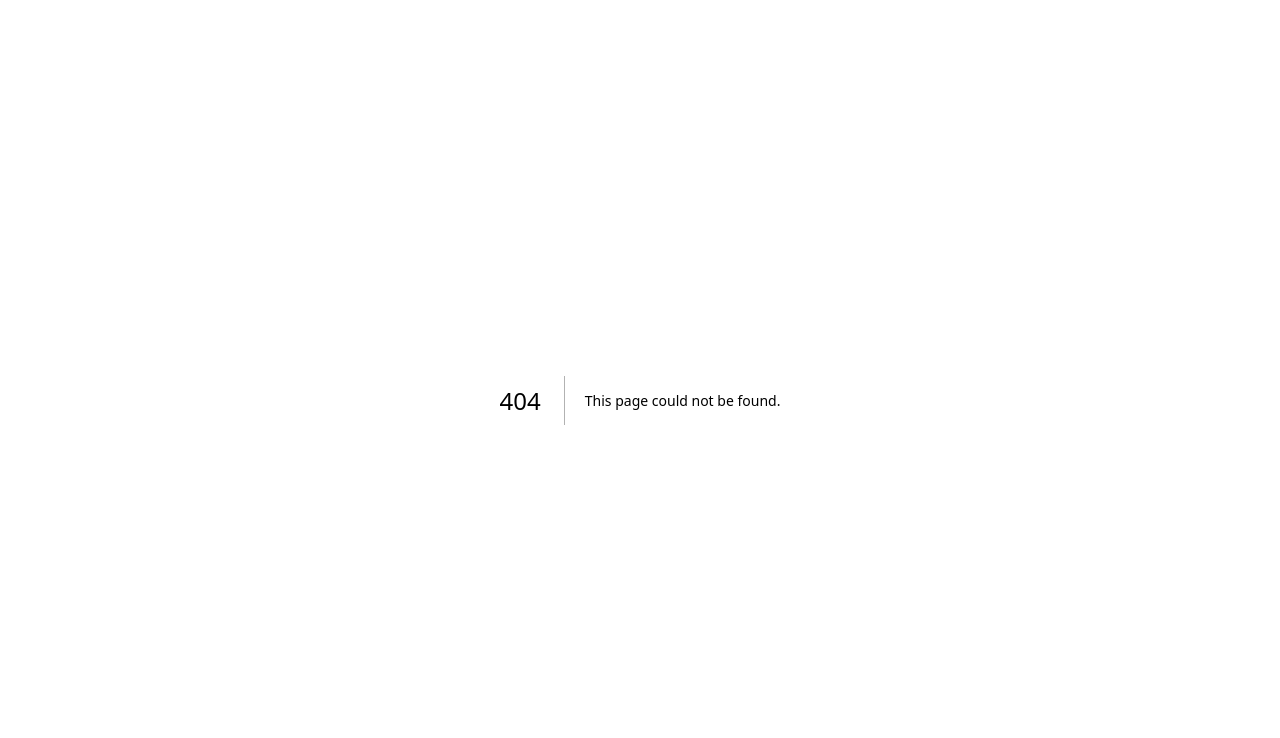
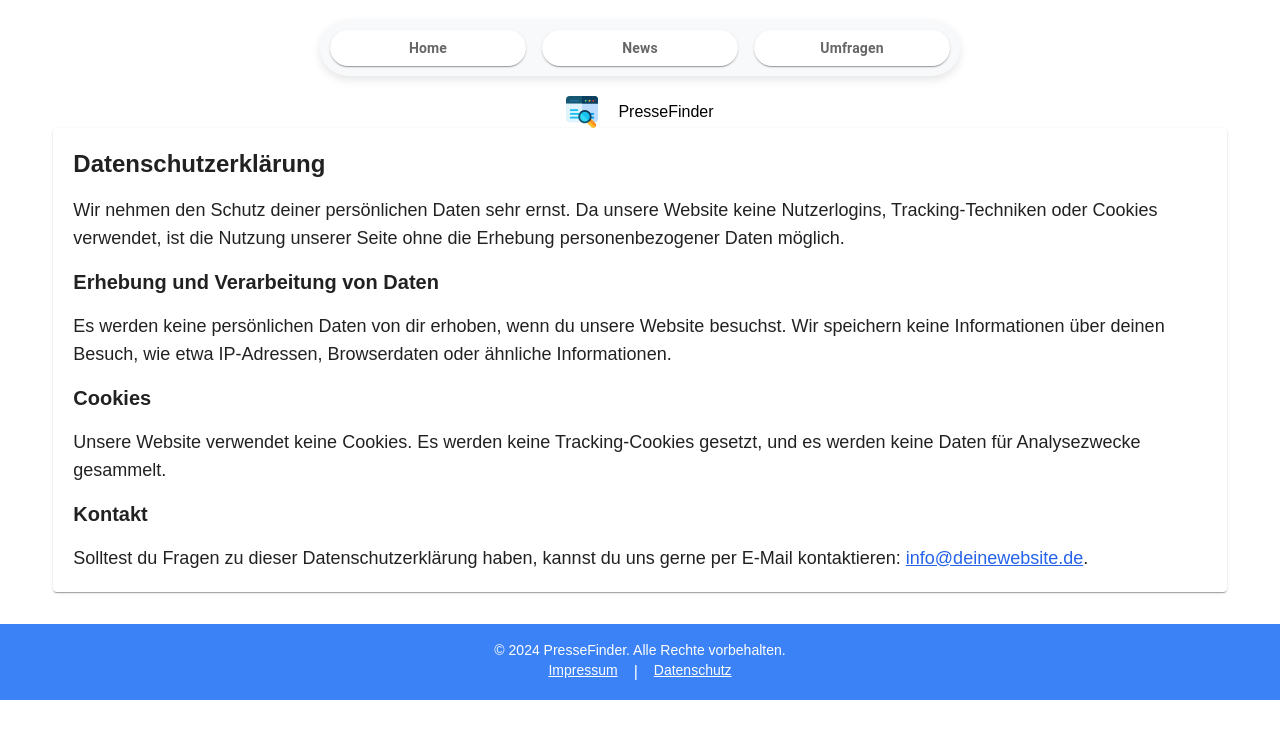
Before and after one commit to Davide131297/new-pressemitteilungen-next, a Next.js app: page /datenschutz in a window 1280 px wide. Before the commit this address had no page. Shown: the top 738 px of the page. Built offline with nearby package versions, Linux system fonts and the light colour scheme.

Commit message:
example datenschutz

```diff
--- /dev/null
+++ b/app/datenschutz/page.tsx
@@ -0,0 +1,59 @@
+'use client';
+
+import React from 'react';
+import Paper from '@mui/material/Paper';
+import Header from '@/components/header';
+import Footer from '@/components/footer';
+
+const Datenschutz: React.FC = () => {
+  return (
+    <>
+      <Header />
+      <Paper className="w-11/12 mx-auto bg-transparent p-5">
+        <div className="text-left space-y-4">
+          <h4 className="text-2xl font-bold">Datenschutzerklärung</h4>
+
+          <p className="text-lg">
+            Wir nehmen den Schutz deiner persönlichen Daten sehr ernst. Da
+            unsere Website keine Nutzerlogins, Tracking-Techniken oder Cookies
+            verwendet, ist die Nutzung unserer Seite ohne die Erhebung
+            personenbezogener Daten möglich.
+          </p>
+
+          <h5 className="text-xl font-semibold">
+            Erhebung und Verarbeitung von Daten
+          </h5>
+          <p className="text-lg">
+            Es werden keine persönlichen Daten von dir erhoben, wenn du unsere
+            Website besuchst. Wir speichern keine Informationen über deinen
+            Besuch, wie etwa IP-Adressen, Browserdaten oder ähnliche
+            Informationen.
+          </p>
+
+          <h5 className="text-xl font-semibold">Cookies</h5>
+          <p className="text-lg">
+            Unsere Website verwendet keine Cookies. Es werden keine
+            Tracking-Cookies gesetzt, und es werden keine Daten für
+            Analysezwecke gesammelt.
+          </p>
+
+          <h5 className="text-xl font-semibold">Kontakt</h5>
+          <p className="text-lg">
+            Solltest du Fragen zu dieser Datenschutzerklärung haben, kannst du
+            uns gerne per E-Mail kontaktieren:{' '}
+            <a
+              href="mailto:info@deinewebsite.de"
+              className="text-blue-600 underline"
+            >
+              info@deinewebsite.de
+            </a>
+            .
+          </p>
+        </div>
+      </Paper>
+      <Footer />
+    </>
+  );
+};
+
+export default Datenschutz;
--- /dev/null
+++ b/app/impressum/page.tsx
@@ -0,0 +1,55 @@
+'use client';
+
+import React from 'react';
+import Paper from '@mui/material/Paper';
+import Header from '@/components/header';
+import Footer from '@/components/footer';
+
+const Impressum: React.FC = () => {
+  return (
+    <>
+      <Header />
+      <Paper className="w-11/12 mx-auto bg-transparent p-5">
+        <div className="text-left space-y-4">
+          <h4 className="text-2xl font-bold">Impressum</h4>
+
+          <h5 className="text-xl font-semibold">Diensteanbieter</h5>
+          <p className="text-lg">
+            <strong>{/* Dein Name */} Max Mustermann</strong>
+            <br />
+            {/* Deine Straße */} Musterstraße 1<br />
+            {/* Deine Postleitzahl und Stadt */} 12345 Musterstadt
+            <br />
+            {/* Dein Land */} Deutschland
+          </p>
+
+          <h5 className="text-xl font-semibold">
+            Inhaltlich Verantwortlicher i.S.d. §18 Abs. 2 MStV
+          </h5>
+          <p className="text-lg">
+            <strong>{/* Dein Name */} Max Mustermann</strong>
+          </p>
+
+          <h5 className="text-xl font-semibold">Online-Streitbeilegung (OS)</h5>
+          <p className="text-lg">
+            Online-Streitbeilegung: Die Europäische Kommission stellt eine
+            Plattform zur Online-Streitbeilegung (OS) bereit, die Sie unter
+            <a
+              href="https://ec.europa.eu/consumers/odr/"
+              target="_blank"
+              rel="noopener noreferrer"
+              className="text-blue-600 underline"
+            >
+              https://ec.europa.eu/consumers/odr/
+            </a>
+            finden. Verbraucher haben die Möglichkeit, diese Plattform für die
+            Beilegung ihrer Streitigkeiten zu nutzen.
+          </p>
+        </div>
+      </Paper>
+      <Footer />
+    </>
+  );
+};
+
+export default Impressum;
--- a/components/footer.jsx
+++ b/components/footer.jsx
@@ -1,7 +1,22 @@
+import Link from 'next/link';
+
 export default function Footer() {
   return (
     <footer className="bg-blue-500 text-white text-center py-4 mt-8">
       <p className="text-sm">© 2024 PresseFinder. Alle Rechte vorbehalten.</p>
+      <div className="flex justify-center gap-4">
+        <p className="text-sm">
+          <Link href="/impressum" legacyBehavior>
+            <a className="text-white underline">Impressum</a>
+          </Link>
+        </p>
+        <p>|</p>
+        <p className="text-sm">
+          <Link href="/datenschutz" legacyBehavior>
+            <a className="text-white underline">Datenschutz</a>
+          </Link>
+        </p>
+      </div>
     </footer>
   );
 }
```
